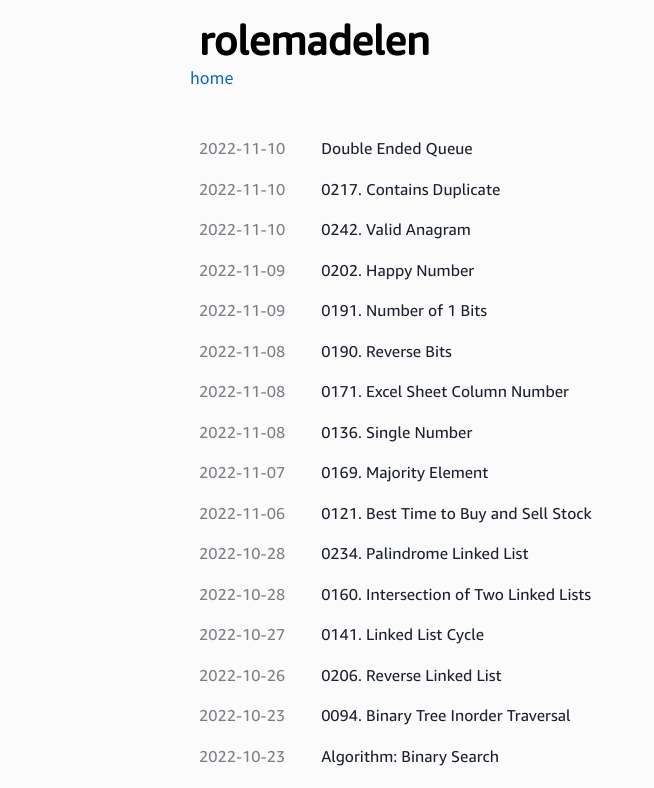
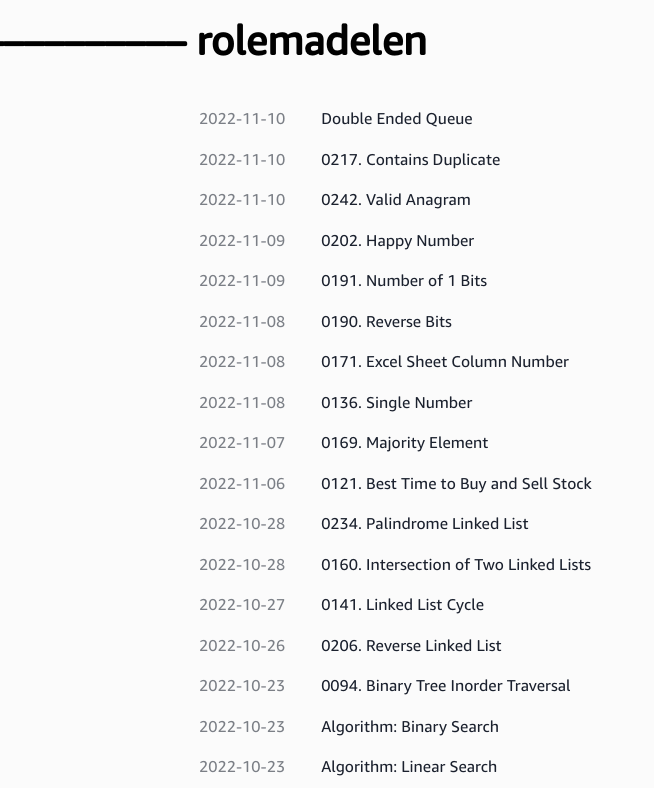
Before and after one commit to bleudog/Blue-blog, a Next.js app: page /blog in a window 1280 px wide. Shown: the top 788 px of the page, without its empty margins (0-654 px from the left). Built offline with nearby package versions, Linux system fonts and the light colour scheme.

Commit message:
posts list page UI modified

```diff
--- a/components/custom-tw-components.js
+++ b/components/custom-tw-components.js
@@ -14,6 +14,7 @@ export const Header = tw.p`
     text-4xl
     font-['AmazonEmberDisplay']
     font-black
+    postHeader
 `;
 
 //////////////////////////////////////////////////////
--- a/layouts/blog.js
+++ b/layouts/blog.js
@@ -7,13 +7,14 @@ const BlogLayout = ({ posts }) => {
     return (
         <div>
             <PostListContainer>
-                <Header>rolemadelen</Header>
-                <Link
-                    key={'home'}
-                    href={'/'}
-                    passHref>
-                    {'home'}
-                </Link>
+                <Header>
+                    <Link
+                        key={'home'}
+                        href={'/'}
+                        passHref>
+                        {'rolemadelen'}
+                    </Link>
+                </Header>
             </PostListContainer>
 
             <PostListContainer>
--- a/styles/global.scss
+++ b/styles/global.scss
@@ -284,36 +284,28 @@ section {
     }
 }
 
-.language-text {
-    color: #656565 !important;
+.postHeader {
+    &::before {
+        content: "–––––––––––––––––––––––––– ";
+    }
+
+    animation: slideRight 1s forwards cubic-bezier(0.175, 0.885, 0.32, 1.275);
+
+    a {
+        color: black;
+
+        &:hover {
+            text-decoration: none;
+        }
+    }
 }
 
-.newPost {
-    position: absolute;
-    left: 0;
-    top: 0;
-    font-size: 10px;
-    padding: 0 5px;
-    color: #426dbc;
-    text-shadow: 1px 1px #cefff4;
-    animation: sail 0.5s alternate infinite;
-
-}
-.updated {
-    position: absolute;
-    left: 0;
-    top: 0;
-    font-size: 10px;
-    color: #6a6a6a;
-    animation: sail 0.5s alternate infinite;
-}
-
-@keyframes sail {
+@keyframes slideRight {
     from {
-        transform: rotate(0) scale(1.0);
+        transform: translateX(-150%);
     }
 
     to {
-        transform: rotate(-5deg) scale(1.1);
+        transform: translateX(-60%);
     }
 }
--- a/styles/utils.module.scss
+++ b/styles/utils.module.scss
@@ -6,7 +6,7 @@
     top: 50%;
     left: 50%;
     transform: translate(-50%, -50%);
-    animation: loadFigure 1.5s forwards ease-out;
+    animation: loadFigure 1.5s forwards ease-in;
     z-index: 1000;
 }
 
@@ -69,8 +69,8 @@
         position: absolute;
         top: -110%;
         left: -120%;
-        animation: slideRight 1s forwards ease-in;
-        transition-timing-function: cubic-bezier(0.075, 0.82, 0.165, 1);
+        animation: slideRight 1s forwards cubic-bezier(0.175, 0.885, 0.32, 1.275);
+        // animation: slideRight 1s forwards cubic-bezier(0.075, 0.82, 0.165, 1);
     }
 
     .h1 {
@@ -185,11 +185,11 @@
 }
 
 @keyframes loadAbout {
-    0% {
+    from {
         opacity: 0;
     }
 
-    100% {
+    to {
         opacity: 1;
     }
 }
@@ -209,10 +209,10 @@
     }
 }
 @keyframes slideRight {
-    0% {
+    from {
         left: -120%;
     }
-    100% {
+    to {
         left: -40%;
     }
 }
```
